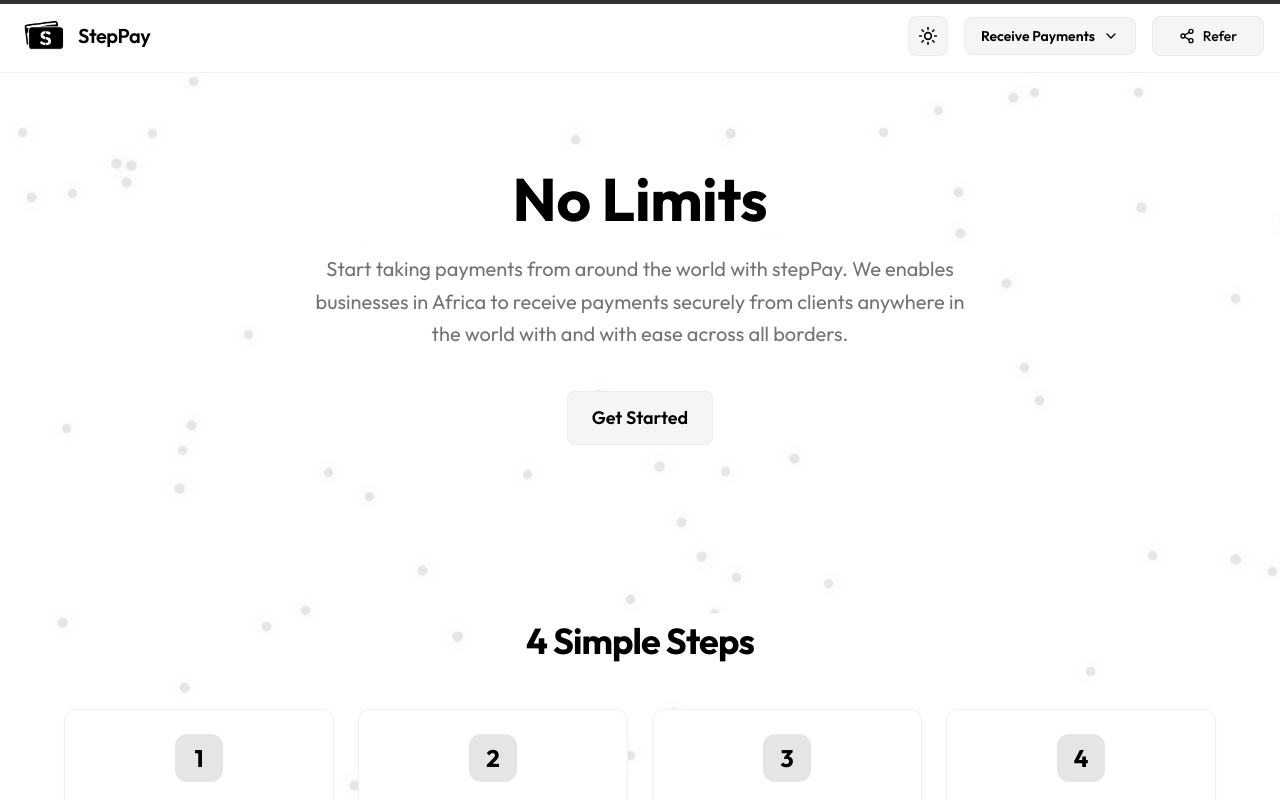
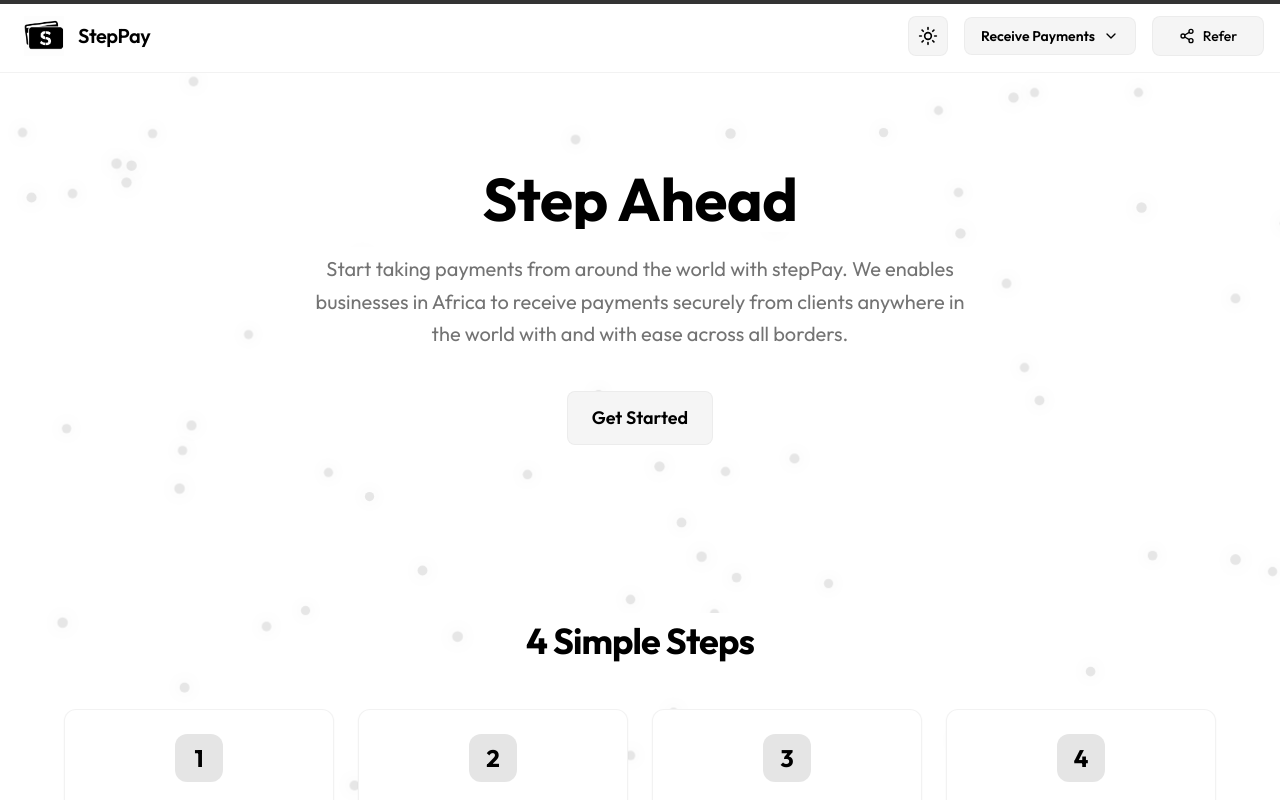
Before and after one commit to stepstone-ventures/step-pay, a Next.js app: page / in a window 1280 px wide. Shown: the top 800 px of the page. Built offline with nearby package versions, Linux system fonts and the light colour scheme.

Commit message:
chore: update landing rotating text and shield effect

```diff
--- a/app/page.tsx
+++ b/app/page.tsx
@@ -92,7 +92,7 @@ export default function Home() {
         <h1 className="mb-6 tracking-tight flex justify-center">
           <span className="fx-shield">
             <RotatingText
-              texts={["Go Global", "No Borders", "No Limits"]}
+              texts={["Step Smarter", "Step Secure", "Step Ahead"]}
               className="text-5xl md:text-6xl font-bold"
             />
           </span>
@@ -226,7 +226,7 @@ export default function Home() {
           <div className="mx-auto max-w-5xl">
             <RollingText
               text="No matter your industry or size, we will enable you grow your revenue and scale your business"
-              className="block text-3xl md:text-4xl font-bold mb-4 tracking-tight text-center leading-tight text-foreground"
+              className="fx-shield-block block text-3xl md:text-4xl font-bold mb-4 tracking-tight text-center leading-tight text-foreground"
               delay={500}
               transition={{ duration: 0.5, delay: 0.1, ease: "easeOut" }}
               loop
```
